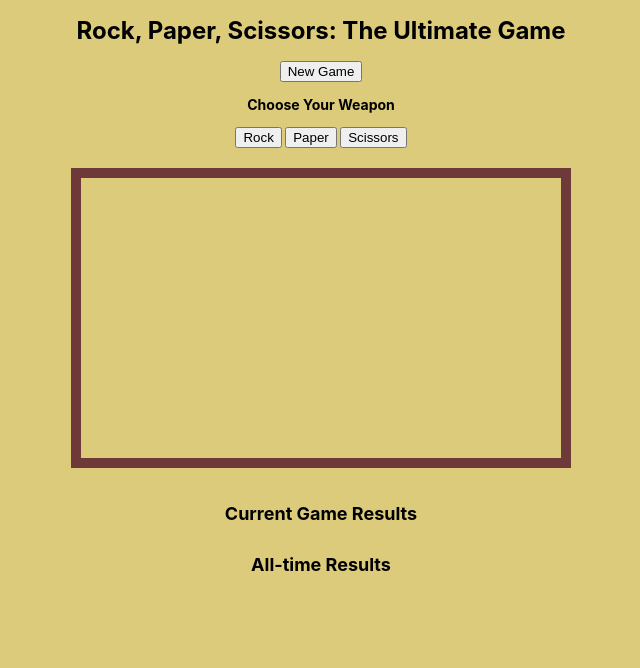
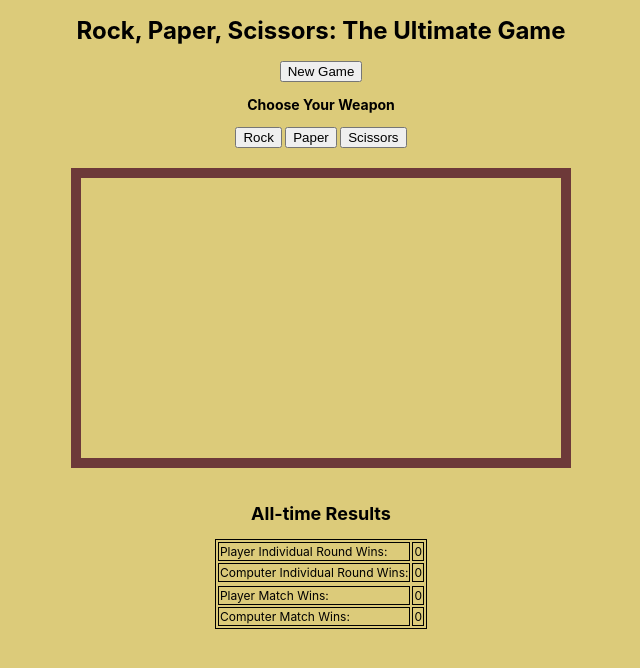
Before and after one commit to cfruci/rock-paper-scissors-EXTRENE, a website: page index.html in a window 1280 px wide. Shown: the whole page, without its empty margins (319-959 px from the left). Drawn offline with Linux system fonts and the light colour scheme.

Commit message:
Creates all-time results table

```diff
--- a/index.html
+++ b/index.html
@@ -27,12 +27,29 @@
           </div>
         </div>
         <canvas class="game-stage"></canvas>
-        <h2>Current Game Results</h2>
       </div>
 
       <div class="all-time-results">
         <h2>All-time Results</h2>
-        <table></table>
+        <table>
+          <tr>
+            <td>Player Individual Round Wins:</td>
+            <td>0</td>
+          </tr>
+          <tr>
+            <td>Computer Individual Round Wins:</td>
+            <td>0</td>
+          </tr>
+          <tr></tr>
+          <tr>
+            <td>Player Match Wins:</td>
+            <td>0</td>
+          </tr>
+          <tr>
+            <td>Computer Match Wins:</td>
+            <td>0</td>
+          </tr>
+        </table>
       </div>
 
     </div>
--- a/styles.css
+++ b/styles.css
@@ -40,7 +40,8 @@ body {
   width: 50px;
 }
 
-.current-game {
+.current-game,
+.all-time-results {
   display: flex;
   flex-direction: column;
   align-items: center;
@@ -58,3 +59,8 @@ body {
   border: rgb(109, 57, 57) solid 10px;
   margin: 20px;
 }
+
+table,
+td {
+  border: black 1px solid;
+}
```
